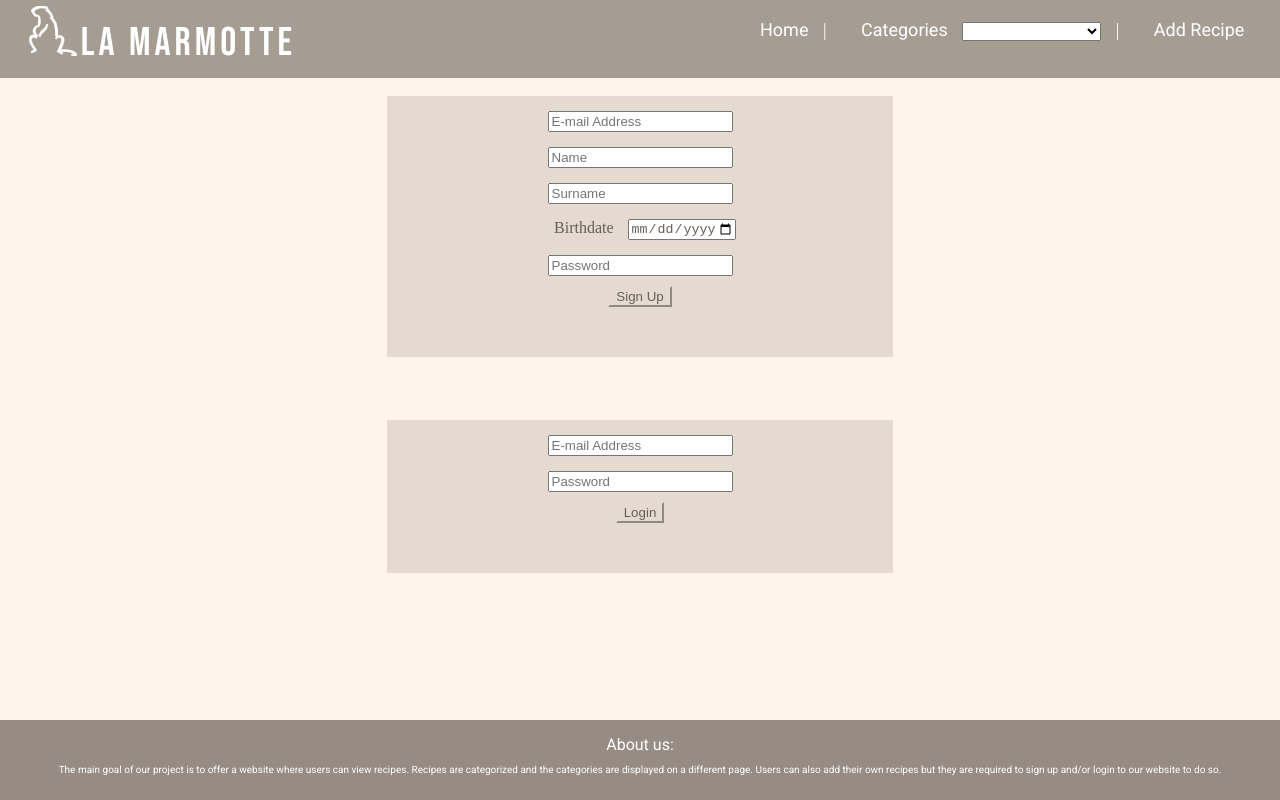
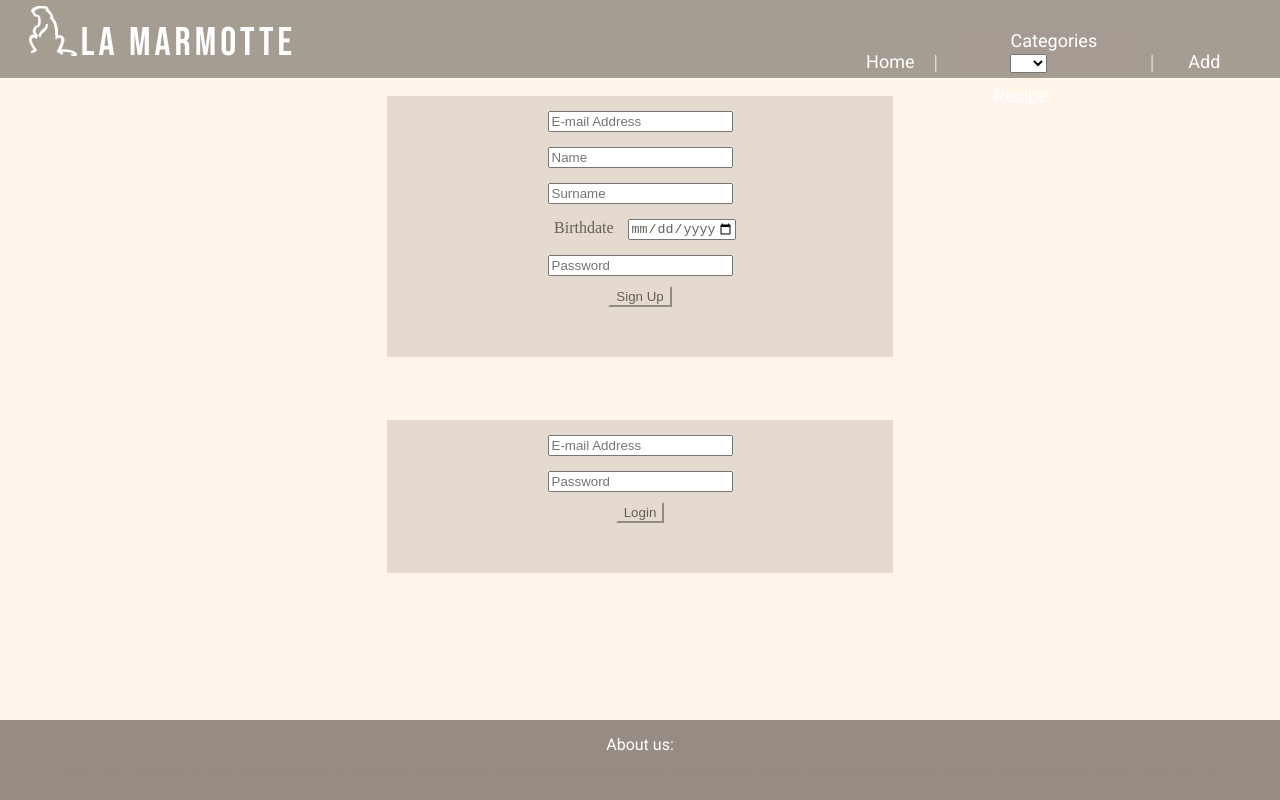
Before and after one commit to DrengrVikingr/cs391project, a plain HTML site: page sign_up_login_page/sign_up_login.html in a window 1280 px wide. Drawn offline with Linux system fonts and the light colour scheme.

Commit message:
improved categories section

```diff
--- a/sign_up_login_page/sign_up_login.css
+++ b/sign_up_login_page/sign_up_login.css
@@ -43,7 +43,7 @@ div.navigation {
 }
 
 div.navigation a {
-    margin-right: 10px;
+    margin-right: 15px;
     font-family: 'Roboto';
     color: white;
     text-decoration: none;
@@ -67,6 +67,10 @@ form {
 
 input {
     margin-top: 15px;
+}
+
+p {
+    color: rgba(150,140,131,0.85);
 }
 
 button {
--- a/sign_up_login_page/sign_up_login.html
+++ b/sign_up_login_page/sign_up_login.html
@@ -4,7 +4,7 @@
 		<link rel="stylesheet" href="sign_up_login.css">
 		<script type="text/javascript" src="sign_up_login.js"></script>
 	</head>
-	<body>
+	<body onload="getRecipes()">
 		<header>
   			<nav>
 				<a class="icon"><img  height="50px" src="img/logo-cream.png"/></a>
@@ -12,8 +12,9 @@
     			<div class="navigation">
 					<a  href="../home/index.html">Home</a>
 					|
-					<label for="categories" class="label">Categories</label>
-					<select name="categories" style="margin-right: 10px;" onchange="location = this.value;">
+					<form action="#" method="GET">
+					<label for="recipes" class="label">Categories</label>
+					<select name="recipes" style="margin-right: 30px;" onchange="this.form.submit()">
 						<optgroup label="Starters" id="starters">
 							<option></option>
 							<option></option>
@@ -23,10 +24,11 @@
 							<option></option>
 						 </optgroup>
 						 <optgroup label="Desserts" id="desserts">
-							<option value="../ChocolateBabka/babka.html">Chocolate Babka</option>
+							<option value="nice job"></option>
 							<option></option>
 						 </optgroup>
 					</select>
+					</form>
 					|
 					<a  href="../add_recipe_page/add_recipe.html">Add Recipe</a>
 				</div>
--- a/sign_up_login_page/sign_up_login.js
+++ b/sign_up_login_page/sign_up_login.js
@@ -49,6 +49,7 @@ function login() {
 }
 
 function getRecipes() {
+  if (localStorage) {
     if (localStorage.getItem("recipeIndex") > 0) {
       var index = localStorage.getItem("recipeIndex");
       for (i = 0; i < index; i++) {
@@ -56,8 +57,11 @@ function getRecipes() {
         var option = document.getElementById(recipe.category);
         var recipeOpt = document.createElement("option");
         recipeOpt.text = recipe.name;
-      recipeOpt.value = recipe.link;
+        recipeOpt.value = recipe.name;
         option.appendChild(recipeOpt);
       }
     }
+  } else {
+    alert("Sorry, your browser does not support local storage");
   }
+}
```
Lines whose indentation alone changed are shown as unchanged.
